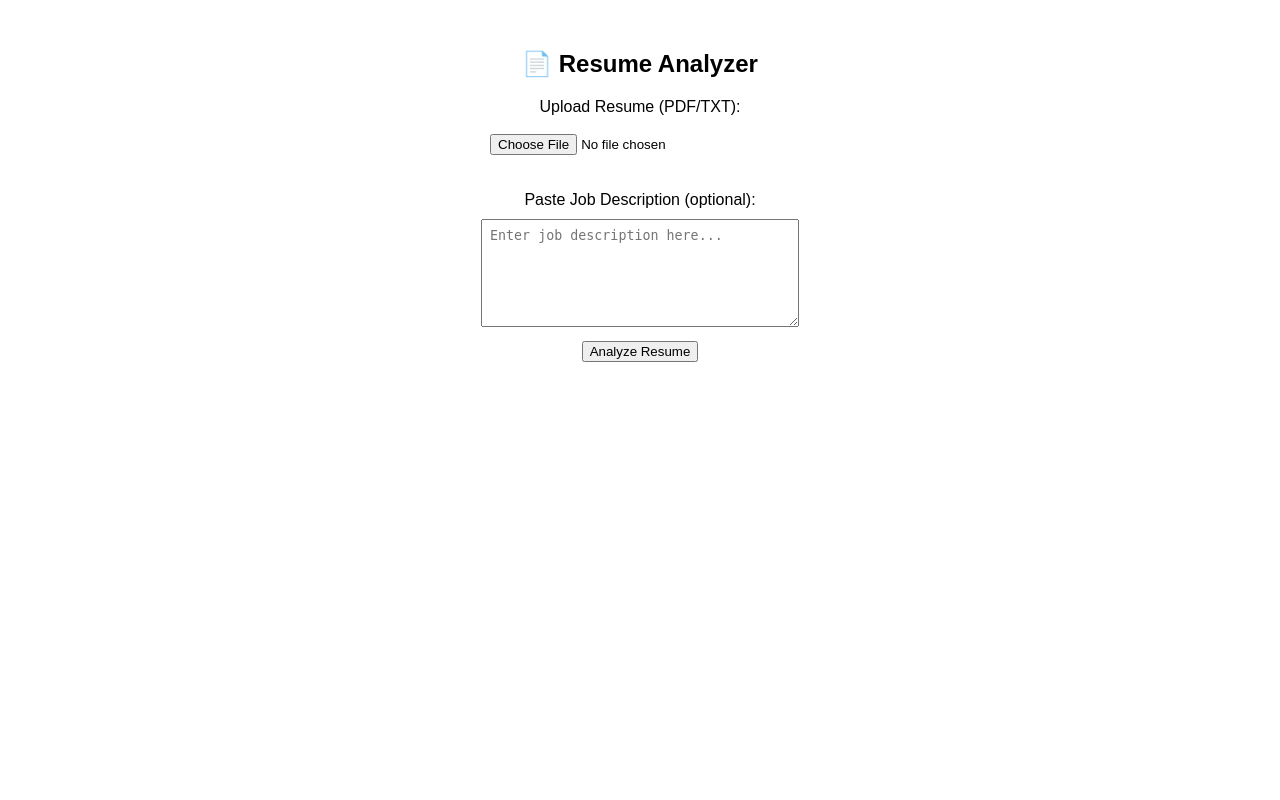
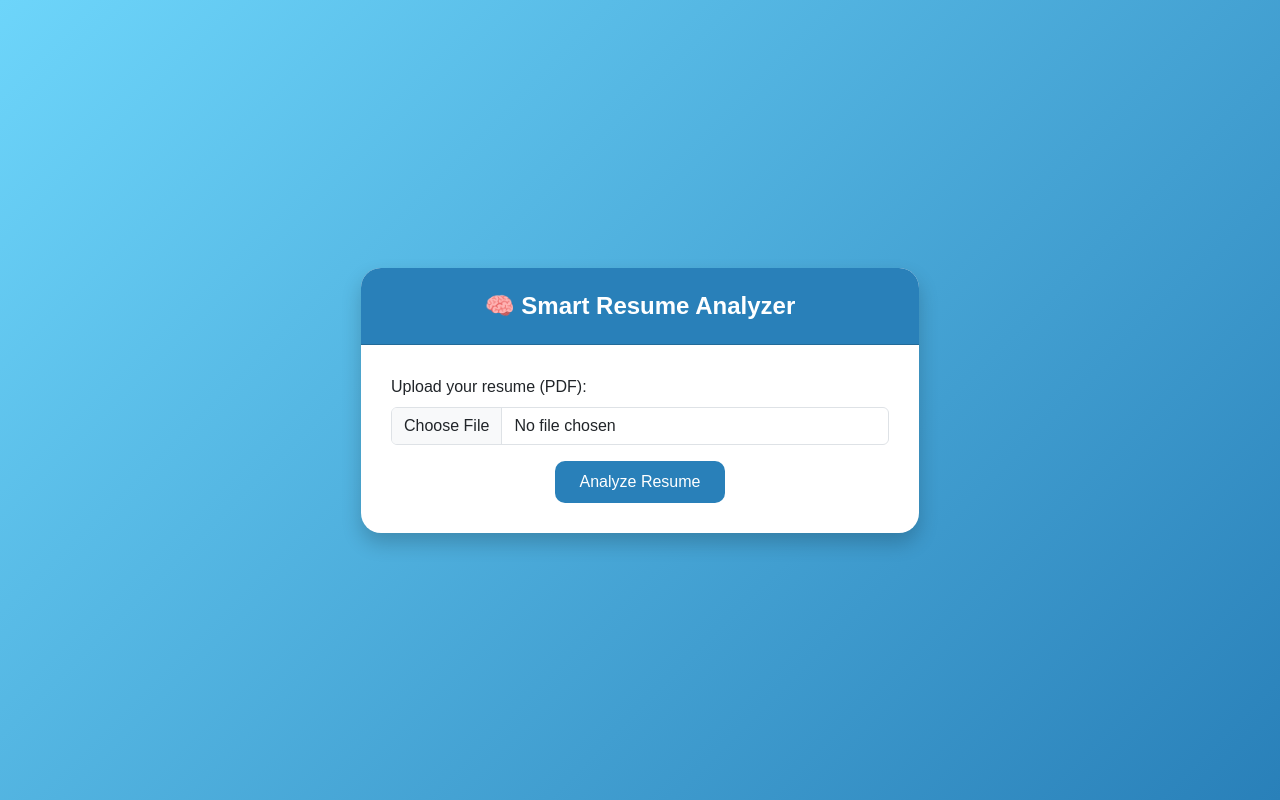
Before and after one commit to Gowtham-kumar-git/resume-analyzer, a Flask app: page / in a window 1280 px wide. Run offline with Flask 3, Linux system fonts and the light colour scheme.

Commit message:
Update index.html

```diff
--- a/templates/index.html
+++ b/templates/index.html
@@ -1,34 +1,79 @@
 <!DOCTYPE html>
-<html>
+<html lang="en">
 <head>
+    <meta charset="UTF-8">
+    <meta name="viewport" content="width=device-width, initial-scale=1.0">
     <title>Resume Analyzer</title>
+    <link href="https://cdn.jsdelivr.net/npm/bootstrap@5.3.2/dist/css/bootstrap.min.css" rel="stylesheet">
     <style>
-    body { font-family: Arial; text-align: center; margin: 50px; }
-    input, textarea { margin: 10px; width: 300px; padding: 8px; }
-    .result { margin-top: 30px; text-align: left; display: inline-block; background: #f7f7f7; padding: 20px; border-radius: 8px; }
+        body {
+            background: linear-gradient(135deg, #6dd5fa, #2980b9);
+            min-height: 100vh;
+            display: flex;
+            align-items: center;
+            justify-content: center;
+            font-family: 'Poppins', sans-serif;
+            color: #333;
+        }
+        .card {
+            border: none;
+            border-radius: 20px;
+            box-shadow: 0 10px 20px rgba(0,0,0,0.2);
+            overflow: hidden;
+        }
+        .card-header {
+            background-color: #2980b9;
+            color: white;
+            font-size: 1.5rem;
+            font-weight: 600;
+            text-align: center;
+            padding: 20px;
+        }
+        .card-body {
+            padding: 30px;
+        }
+        .btn-custom {
+            background-color: #2980b9;
+            color: white;
+            font-weight: 500;
+            border-radius: 10px;
+        }
+        .btn-custom:hover {
+            background-color: #21618c;
+            color: white;
+        }
+        .result-box {
+            margin-top: 20px;
+            background-color: #f7f9fb;
+            border-radius: 10px;
+            padding: 20px;
+        }
     </style>
 </head>
 <body>
-  <h2>📄 Resume Analyzer</h2>
-  <form action="/analyze" method="POST" enctype="multipart/form-data">
-    <label>Upload Resume (PDF/TXT):</label><br>
-    <input type="file" name="resume" required><br><br>
-
-    <label>Paste Job Description (optional):</label><br>
-    <textarea name="job_desc" rows="6" placeholder="Enter job description here..."></textarea><br>
-    <button type="submit">Analyze Resume</button>
+    <div class="container">
+        <div class="card col-md-6 mx-auto">
+            <div class="card-header">
+                🧠 Smart Resume Analyzer
+            </div>
+            <div class="card-body">
+                <form action="/upload" method="POST" enctype="multipart/form-data">
+                    <div class="mb-3">
+                        <label for="resume" class="form-label">Upload your resume (PDF):</label>
+                        <input class="form-control" type="file" name="resume" accept=".pdf" required>
+                    </div>
+                    <div class="text-center">
+                        <button type="submit" class="btn btn-custom px-4 py-2">Analyze Resume</button>
+                    </div>
                 </form>
-
-  {% if results %}
-  <div class="result">
-    <h3>Analysis Results:</h3>
-    <p><strong>Skills Found:</strong> {{ results.skills }}</p>
-    <p><strong>Education:</strong> {{ results.education }}</p>
-    <p><strong>Experience (Years):</strong> {{ results.experience }}</p>
-    {% if job_desc %}
-    <p><strong>Job Match Score:</strong> {{ results.match_score }}%</p>
+                {% if analysis %}
+                    <div class="result-box mt-4">
+                        <h5 class="fw-bold">📄 Analysis Result:</h5>
+                        <p>{{ analysis }}</p>
+                    </div>
                 {% endif %}
             </div>
-  {% endif %}
+        </div>
+    </div>
 </body>
 </html>
```
Lines whose indentation alone changed are shown as unchanged.
